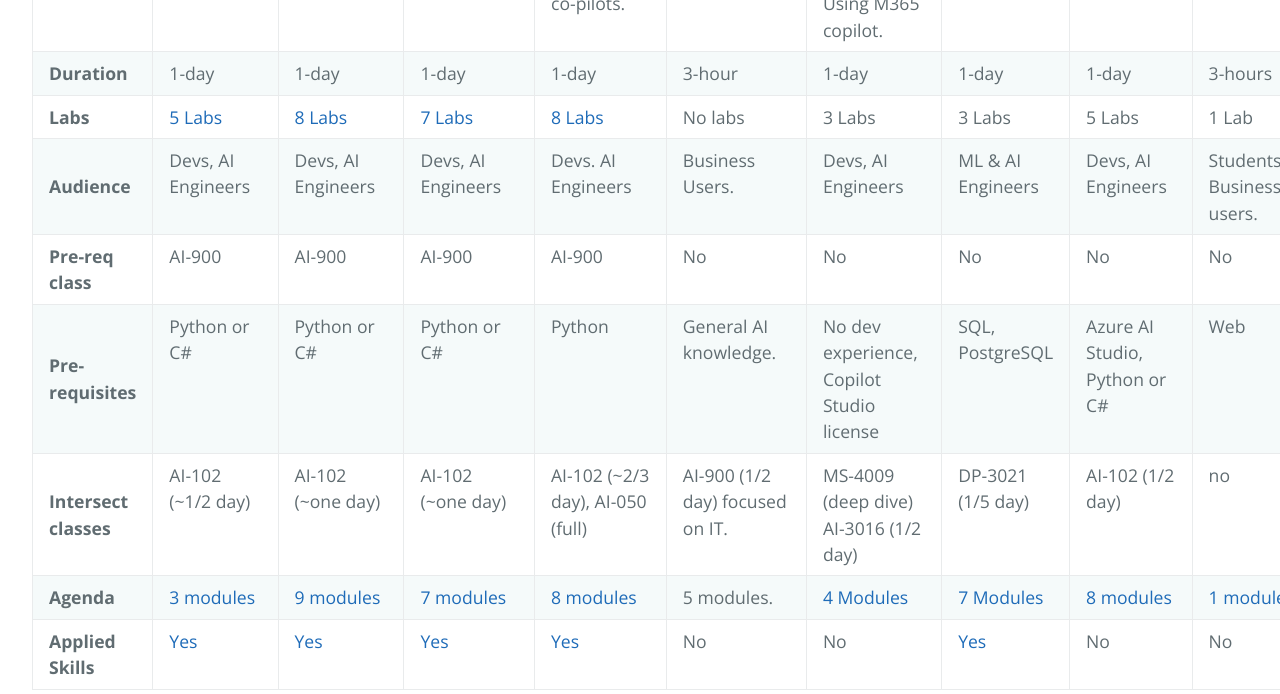
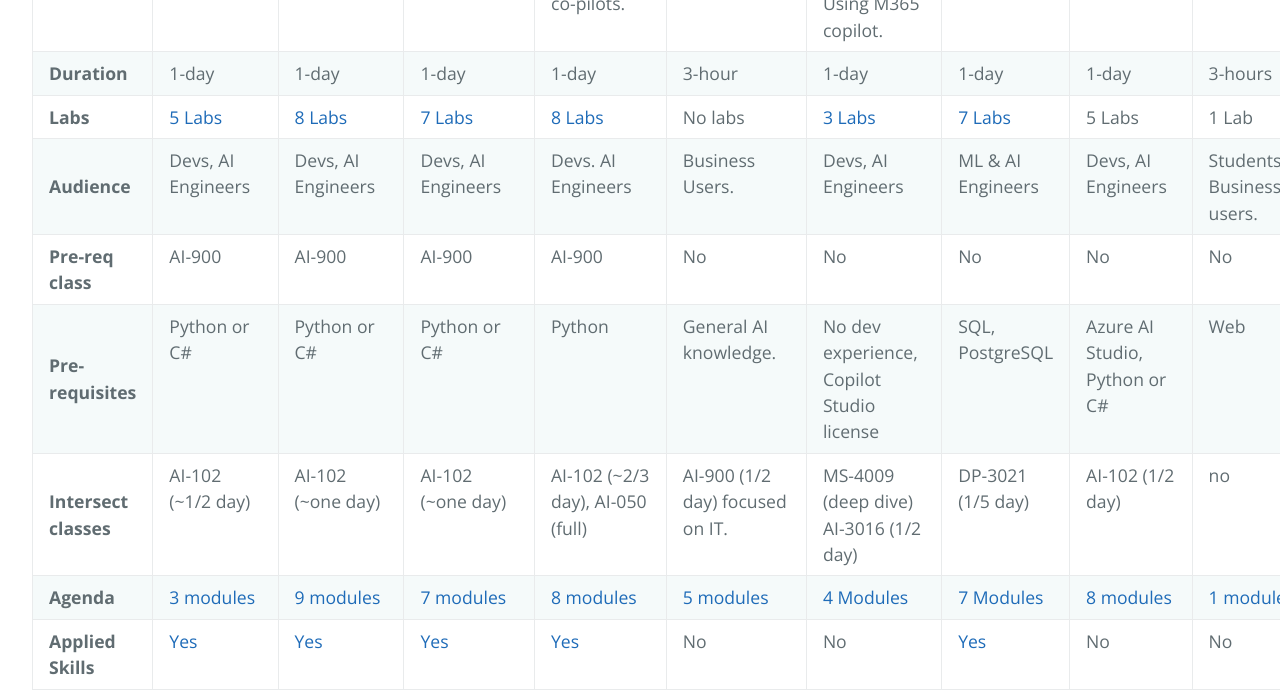
Before and after one commit to true-while/tpm-cheat-sheets, a Jekyll site: the page built from docs/ai-table.md, in a window 1280 px wide. Shown: the part 1050-1744 px from the top of the page. Built offline with Jekyll 4.4.1, drawn with Linux system fonts in a browser that asks for light colours; our own code applies the rules of GitHub Pages for plain Markdown files.

Commit message:
update labs

````diff
--- a/docs/ai-table.md
+++ b/docs/ai-table.md
@@ -4,12 +4,12 @@
 | **Title** | Create an intelligent document processing solution | Build a natural language processing solution with Azure AI Language | Build an Azure AI Vision solution | Develop custom copilots with Azure AI Studio | Microsoft AI for business leaders | Copilot Foundations | Build AI Apps with Azure Database for PostgreSQL | Implement AI Skills in Azure AI Search | Design a dream destination with AI | Work Smarter with AI |
 | **Desc** | Processing documents forms with custom document intelligent models. | Focused on the Language services including Text Analysis, QnA and Speech recognition and synthesis. | Focused on the AI Vision services including Image recognition, Face API and Custom vision. | Focused on the AI Studio (not Copilot studio) and leverage Open AI models and RAG for building custom applications to empower users like co-pilots. | Lightweight AI introduction class. Explain Advantages of AI for organization. No copilot. Industry aware module included. | Introduction level class for both AI Studio and Copilot Studio with hands-on practices of building custom copilots and custom RAG solutions with their own data. Using M365 copilot. | Deep dive in azure_ai extension. Use generative AI, semantic search, text translation with PostgreSQL DB | Deep dive in Azure AI Search. Custom skills and knowledge store. Not related to generative AI. | Lightweight class for introduction capabilities of generated AI. Users can use of creativity to complete challenges. | Focused on using Microsoft Copilot and developing skills of using prompts in business scenarios. |
 | **Duration** | 1-day | 1-day | 1-day | 1-day | 3-hour | 1-day | 1-day | 1-day | 3-hours | 4-hours |
-| **Labs** | [5 Labs](https://github.com/MicrosoftLearning/mslearn-ai-document-intelligence) | [8 Labs](https://github.com/MicrosoftLearning/mslearn-ai-language) | [7 Labs](https://github.com/MicrosoftLearning/mslearn-ai-vision) | [8 Labs](https://github.com/MicrosoftLearning/mslearn-ai-studio) | No labs | 3 Labs | 3 Labs | 5 Labs | 1 Lab | 2 Labs |
+| **Labs** | [5 Labs](https://github.com/MicrosoftLearning/mslearn-ai-document-intelligence) | [8 Labs](https://github.com/MicrosoftLearning/mslearn-ai-language) | [7 Labs](https://github.com/MicrosoftLearning/mslearn-ai-vision) | [8 Labs](https://github.com/MicrosoftLearning/mslearn-ai-studio) | No labs | [3 Labs](https://github.com/MicrosoftLearning/mslearn-ai-studio) | [7 Labs](https://github.com/MicrosoftLearning/mslearn-postgresql) | 5 Labs | 1 Lab | 2 Labs |
 | **Audience** | Devs, AI Engineers | Devs, AI Engineers | Devs, AI Engineers | Devs. AI Engineers | Business Users. | Devs, AI Engineers | ML & AI Engineers | Devs, AI Engineers | Students, Business users. | Business users (no tech req) |
 | **Pre-req class** | AI-900 | AI-900 | AI-900 | AI-900 | No  | No  | No  | No  | No  | No  |
 | **Pre-requisites** | Python or C# | Python or C# | Python or C# | Python | General AI knowledge. | No dev experience, Copilot Studio license | SQL, PostgreSQL | Azure AI Studio, Python or C# | Web | MS Office (BYOL) or Web |
 | **Intersect classes** | AI-102 (~1/2 day) | AI-102 (~one day) | AI-102 (~one day) | AI-102 (~2/3 day), AI-050 (full) | AI-900 (1/2 day) focused on IT. | MS-4009 (deep dive) AI-3016 (1/2 day) | DP-3021 (1/5 day) | AI-102 (1/2 day) | no  | MS-4005 |
-| **Agenda** | [3 modules](https://learn.microsoft.com/en-us/training/paths/extract-data-from-forms-document-intelligence/) | [9 modules](https://learn.microsoft.com/en-us/training/paths/develop-language-solutions-azure-ai/) | [7 modules](https://learn.microsoft.com/en-us/training/paths/create-computer-vision-solutions-azure-ai/) | [8 modules](https://learn.microsoft.com/en-us/training/paths/create-custom-copilots-ai-studio/) | 5 modules. | [4 Modules](https://learn.microsoft.com/en-us/training/paths/copilot-foundations/) | [7 Modules](https://learn.microsoft.com/en-us/training/paths/build-ai-apps-azure-database-postgresql/) | [8 modules](https://learn.microsoft.com/en-us/training/paths/implement-knowledge-mining-azure-cognitive-search/) | [1 module](https://learn.microsoft.com/en-us/training/paths/design-dream-destination-ai/?wt.mc_id=fsi_generativeai_explore_wwl) | [1 module](https://learn.microsoft.com/en-us/training/modules/explore-microsoft-copilot-business-users/) |
+| **Agenda** | [3 modules](https://learn.microsoft.com/en-us/training/paths/extract-data-from-forms-document-intelligence/) | [9 modules](https://learn.microsoft.com/en-us/training/paths/develop-language-solutions-azure-ai/) | [7 modules](https://learn.microsoft.com/en-us/training/paths/create-computer-vision-solutions-azure-ai/) | [8 modules](https://learn.microsoft.com/en-us/training/paths/create-custom-copilots-ai-studio/) | [5 modules](https://learn.microsoft.com/en-gb/training/paths/discover-microsoft-ai-leaders-manufacturing/) | [4 Modules](https://learn.microsoft.com/en-us/training/paths/copilot-foundations/) | [7 Modules](https://learn.microsoft.com/en-us/training/paths/build-ai-apps-azure-database-postgresql/) | [8 modules](https://learn.microsoft.com/en-us/training/paths/implement-knowledge-mining-azure-cognitive-search/) | [1 module](https://learn.microsoft.com/en-us/training/paths/design-dream-destination-ai/?wt.mc_id=fsi_generativeai_explore_wwl) | [1 module](https://learn.microsoft.com/en-us/training/modules/explore-microsoft-copilot-business-users/) |
 | **Applied Skills** | [Yes](https://learn.microsoft.com/en-us/credentials/applied-skills/create-intelligent-document-solution-azure-ai) | [Yes](https://learn.microsoft.com/en-us/credentials/applied-skills/build-natural-language-solution-azure-ai/) | [Yes](https://learn.microsoft.com/en-us/credentials/applied-skills/build-azure-ai-vision-solution/) | [Yes](https://learn.microsoft.com/en-us/credentials/applied-skills/develop-generative-ai-solutions-with-azure-openai-service/) | No  | No  | [Yes](https://learn.microsoft.com/en-us/credentials/applied-skills/build-ai-powered-solutions-by-using-microsoft-azure-database-for-postgresql/) | No  | No  | No  |
 ```alignment
 LCCCCCCCCCC
````
